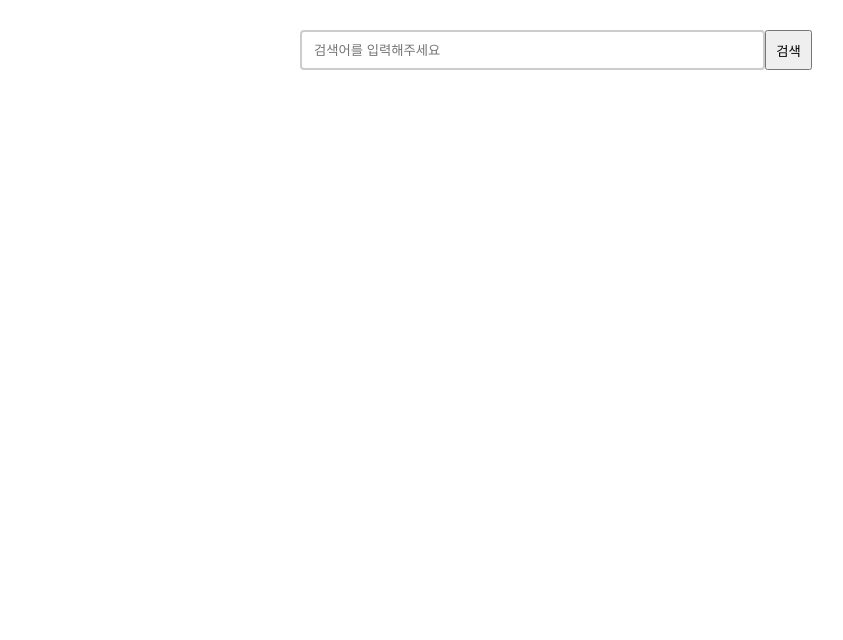
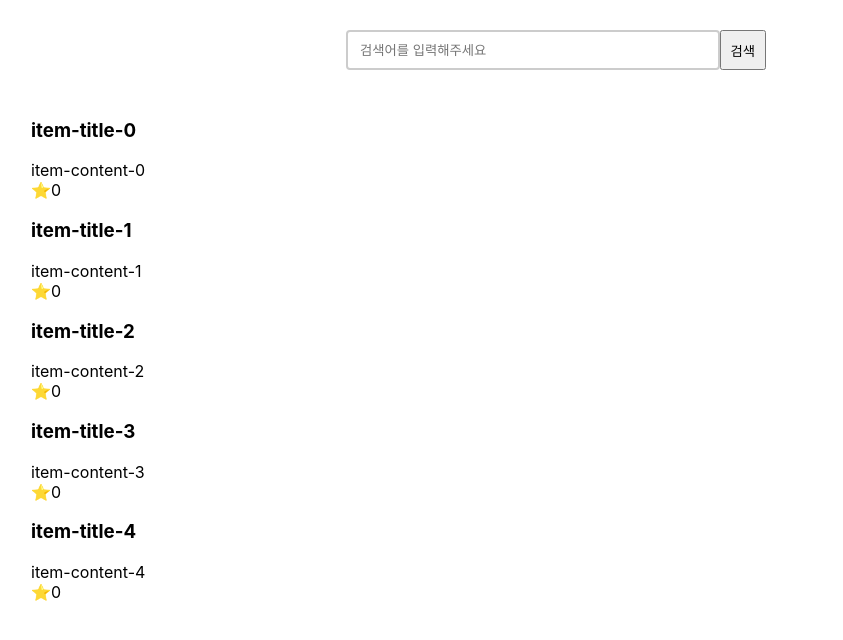
Before and after one commit to hellosam1332/isthereanyrepo, a Next.js app: page / in a window 1280 px wide. Shown: the top 640 px of the page, without its empty margins (84-927 px from the left). Built offline with nearby package versions, Linux system fonts and the light colour scheme.

Commit message:
레포지토리 검색 결과 리스트 마크업 - Repository 의 인터페이스를 정의하고 mock 데이터로 마크업을 구현합니다

```diff
--- /dev/null
+++ b/src/__mock__/repository.mock.ts
@@ -0,0 +1,10 @@
+import { Repository } from '../interface/repository.interface';
+
+const numberOfItems = Array.from(Array(5).keys());
+
+export const repositorySearchResultsMock: Repository[] = numberOfItems.map((id) => ({
+  id,
+  title: `item-title-${id}`,
+  content: `item-content-${id}`,
+  starCount: 0,
+}));
--- a/src/component/home/HomeContainer.tsx
+++ b/src/component/home/HomeContainer.tsx
@@ -1,5 +1,9 @@
+import { useState } from 'react';
+import styled from '@emotion/styled';
+
 import SearchForm from '../search/SearchForm';
-import { useState } from 'react';
+import RepositoryList from '../repository/RepositoryList';
+import { repositorySearchResultsMock } from '../../__mock__/repository.mock';
 
 export default function HomeContainer() {
   const [searchKeyword, setSearchKeyword] = useState('');
@@ -9,12 +13,18 @@ export default function HomeContainer() {
   };
 
   return (
-    <div>
+    <Container>
       <SearchForm
         keyword={searchKeyword}
         onChangeKeyword={setSearchKeyword}
         onSubmit={submitSearchKeyword}
       />
-    </div>
+      <RepositoryList listItems={repositorySearchResultsMock} />
+    </Container>
   );
 }
+
+const Container = styled.div`
+  width: 1050px;
+  margin: 0 auto;
+`;
--- /dev/null
+++ b/src/component/repository/RepositoryList.tsx
@@ -0,0 +1,19 @@
+import styled from '@emotion/styled';
+import RepositoryListItem from './RepositoryListItem';
+import { Repository } from '../../interface/repository.interface';
+
+interface Props {
+  listItems: Repository[];
+}
+
+export default function RepositoryList({ listItems }: Props) {
+  return (
+    <Container>
+      {listItems.map(({ id, starCount, content, title }) => (
+        <RepositoryListItem key={id} title={title} content={content} starCount={starCount} />
+      ))}
+    </Container>
+  );
+}
+
+const Container = styled.div``;
--- /dev/null
+++ b/src/component/repository/RepositoryListItem.tsx
@@ -0,0 +1,22 @@
+import styled from '@emotion/styled';
+
+interface Props {
+  title: string;
+  content: string;
+  starCount: number;
+}
+
+export default function RepositoryListItem({ starCount, content, title }: Props) {
+  return (
+    <Container>
+      <h3>{title}</h3>
+      <span>{content}</span>
+      <span>⭐{starCount}</span>
+    </Container>
+  );
+}
+
+const Container = styled.div`
+  display: flex;
+  flex-direction: column;
+`;
--- /dev/null
+++ b/src/interface/repository.interface.ts
@@ -0,0 +1,6 @@
+export interface Repository {
+  id: number;
+  title: string;
+  content: string;
+  starCount: number;
+}
```
